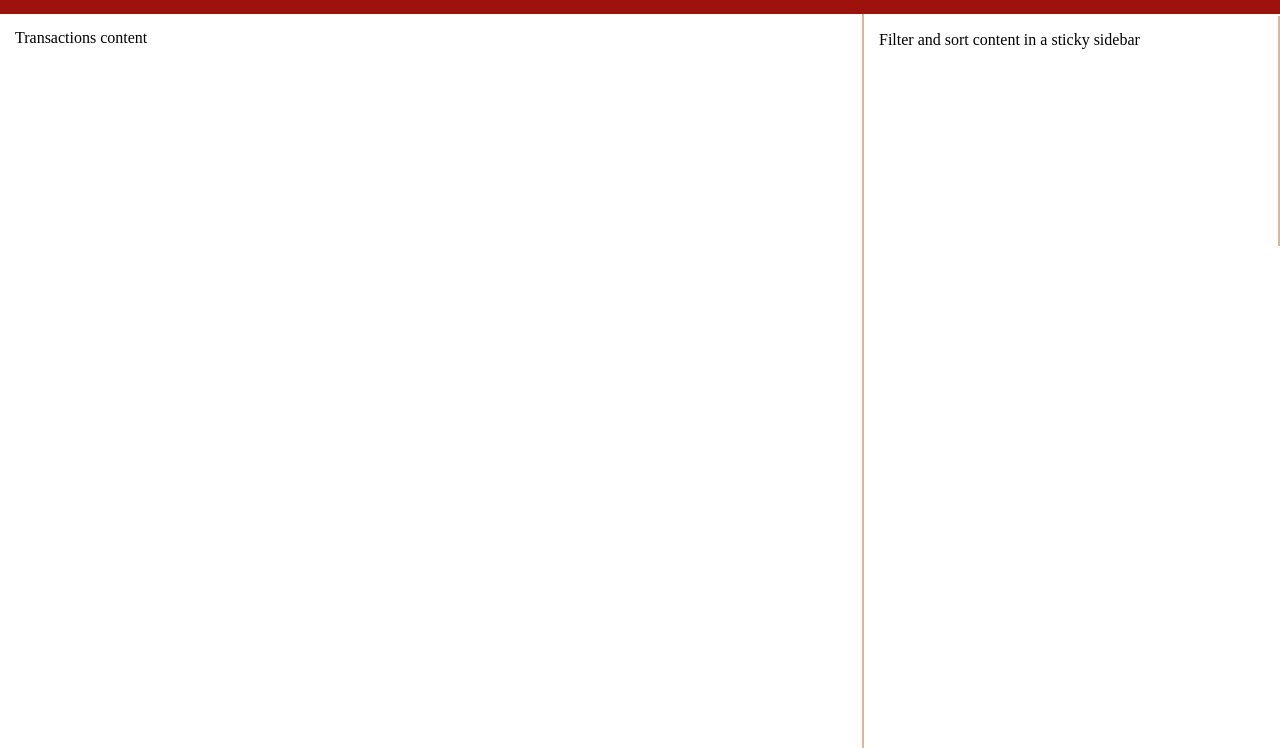
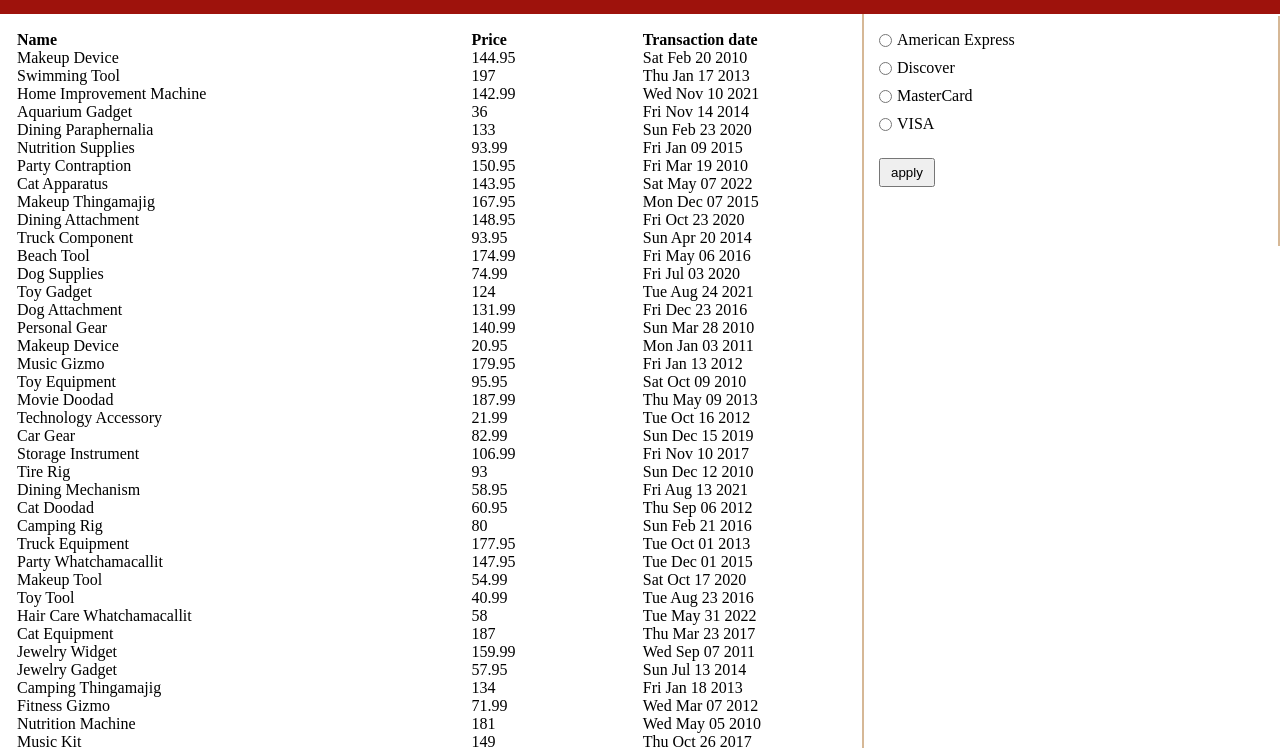
Before and after one commit to lelekaspb/bank-of-narnia, a plain HTML site: page index.html in a window 1280 px wide. Shown: the part 53-801 px from the top of the page. Drawn offline with Linux system fonts and the light colour scheme.

Commit message:
added filtering by creditcard

```diff
--- /dev/null
+++ b/components/radio-button.js
@@ -0,0 +1,22 @@
+function radioButton(creditCard) {
+  const input = document.createElement("input");
+
+  let idString = creditCard.replace(" ", "_");
+  idString = idString.toLowerCase();
+
+  input.setAttribute("type", "radio");
+  input.setAttribute("name", "credit_card_company");
+  input.setAttribute("value", creditCard);
+  input.setAttribute("id", idString);
+
+  const label = document.createElement("label");
+  label.setAttribute("for", idString);
+  label.textContent = creditCard;
+
+  const btn = document.createElement("div");
+  btn.className = "radio-button";
+  btn.appendChild(input);
+  btn.appendChild(label);
+
+  return btn;
+}
--- /dev/null
+++ b/components/radio-section.js
@@ -0,0 +1,19 @@
+function radioSection(creditCards) {
+  const form = document.createElement("form");
+  form.classList.add("creditcard-filter-form");
+
+  creditCards.forEach((creditCard) => {
+    const btn = radioButton(creditCard);
+    form.appendChild(btn);
+  });
+
+  const submitBtn = document.createElement("button");
+  submitBtn.setAttribute("type", "submit");
+  submitBtn.className = "creditcard-filter-submit";
+  submitBtn.textContent = "apply";
+
+  form.appendChild(submitBtn);
+  form.addEventListener("submit", filterByCreditcard);
+
+  return form;
+}
--- /dev/null
+++ b/components/render-radio-buttons.js
@@ -0,0 +1,4 @@
+function renderRadioButtons(section) {
+  const container = document.querySelector(".sidebar");
+  container.appendChild(section);
+}
--- /dev/null
+++ b/components/render-table.js
@@ -0,0 +1,5 @@
+function renderTable(table) {
+  const container = document.querySelector(".transactions");
+  container.innerHTML = "";
+  container.appendChild(table);
+}
--- /dev/null
+++ b/components/transaction-row.js
@@ -0,0 +1,16 @@
+function transactionRow(transaction) {
+  const tr = document.createElement("tr");
+  const tdName = document.createElement("td");
+  const tdPrice = document.createElement("td");
+  const tdDate = document.createElement("td");
+
+  tdName.textContent = transaction.name;
+  tdPrice.textContent = transaction.price;
+  tdDate.textContent = new Date(transaction.transaction_date).toDateString();
+
+  tr.appendChild(tdName);
+  tr.appendChild(tdPrice);
+  tr.appendChild(tdDate);
+
+  return tr;
+}
--- /dev/null
+++ b/components/transaction-table.js
@@ -0,0 +1,43 @@
+/**
+ * Our component needs to accept an array
+ * and return the html table
+ */
+
+function transactionTable(transactions) {
+  // needs to create the table
+  /**
+     * <table>
+            <tr>
+                <th>Name</th>
+                <th>Price</th>
+                <th>Transaction date</th>
+            </tr>
+        </table>
+     */
+
+  // creating all the elemnts
+  const table = document.createElement("table");
+  const tr = document.createElement("tr");
+  const thName = document.createElement("th");
+  const thPrice = document.createElement("th");
+  const thDate = document.createElement("th");
+
+  // adding header titles
+  thName.textContent = "Name";
+  thPrice.textContent = "Price";
+  thDate.textContent = "Transaction date";
+
+  // collect the pieces
+  table.appendChild(tr);
+  tr.appendChild(thName);
+  tr.appendChild(thPrice);
+  tr.appendChild(thDate);
+
+  // and handle looping
+  transactions.forEach((transaction) => {
+    const row = transactionRow(transaction);
+    table.appendChild(row);
+  });
+
+  return table;
+}
--- /dev/null
+++ b/data/creditcard-filter.js
@@ -0,0 +1,21 @@
+async function filterByCreditcard(event) {
+  event.preventDefault();
+
+  const form = event.target;
+  const creditcardChosen = form.elements.credit_card_company.value;
+
+  if (creditcardChosen != "") {
+    console.log("filter by " + creditcardChosen);
+    const dataProxy = new TransactionProxy();
+    const transactions = await dataProxy.getTransactions();
+
+    // filter transactions
+    const filteredTransactions = transactions.filter(
+      (transaction) => transaction.credit_card_company === creditcardChosen
+    );
+    console.log(filteredTransactions);
+
+    const table = transactionTable(filteredTransactions);
+    renderTable(table);
+  }
+}
--- /dev/null
+++ b/data/transactions-proxy.js
@@ -0,0 +1,14 @@
+// PascalCase vs camelCase
+
+// create a transaction proxy
+// either as Class or Function
+class TransactionProxy {
+  constructor() {}
+
+  async getTransactions() {
+    const data = await getLocalTransactions();
+    return data;
+  }
+}
+// constructor example
+// const transactionProxy = new TransactionProxy();
--- a/index.html
+++ b/index.html
@@ -12,8 +12,18 @@
       <h1>Bank of Narnia</h1>
     </header>
     <main>
-      <div class="transactions">Transactions content</div>
-      <div class="sidebar">Filter and sort content in a sticky sidebar</div>
+      <div class="transactions"></div>
+      <div class="sidebar"></div>
     </main>
+    <script src="script.js"></script>
+    <script src="data/local-transactions.js"></script>
+    <script src="data/transactions-proxy.js"></script>
+    <script src="data/creditcard-filter.js"></script>
+    <script src="components/transaction-row.js"></script>
+    <script src="components/transaction-table.js"></script>
+    <script src="components/render-table.js"></script>
+    <script src="components/render-radio-buttons.js"></script>
+    <script src="components/radio-section.js"></script>
+    <script src="components/radio-button.js"></script>
   </body>
 </html>
--- /dev/null
+++ b/script.js
@@ -0,0 +1,18 @@
+let ascendingOrder = true;
+
+window.addEventListener("load", async () => {
+  const dataProxy = new TransactionProxy();
+  const transactions = await dataProxy.getTransactions();
+  console.log(transactions);
+
+  const table = transactionTable(transactions);
+  renderTable(table);
+
+  const creditCardCompanies = [
+    ...new Set(transactions.map((data) => data.credit_card_company)),
+  ];
+  console.log(creditCardCompanies);
+
+  const radioButtonsSection = radioSection(creditCardCompanies);
+  renderRadioButtons(radioButtonsSection);
+});
--- a/styles.css
+++ b/styles.css
@@ -41,3 +41,38 @@ main {
   position: sticky;
   top: 69px;
 }
+
+table {
+  width: 100%;
+}
+
+table tr {
+  display: grid;
+  grid-template-columns: 1fr 0.3fr 0.5fr;
+  gap: 50px;
+}
+
+table tr th {
+  text-align: left;
+}
+
+.radio-button {
+  margin-bottom: 10px;
+  display: flex;
+  align-items: center;
+}
+
+.radio-button > label {
+  margin-left: 5px;
+}
+
+.radio-button > label,
+.radio-button > input {
+  cursor: pointer;
+}
+
+.creditcard-filter-submit {
+  padding: 5px 10px;
+  margin-top: 15px;
+  cursor: pointer;
+}
```
